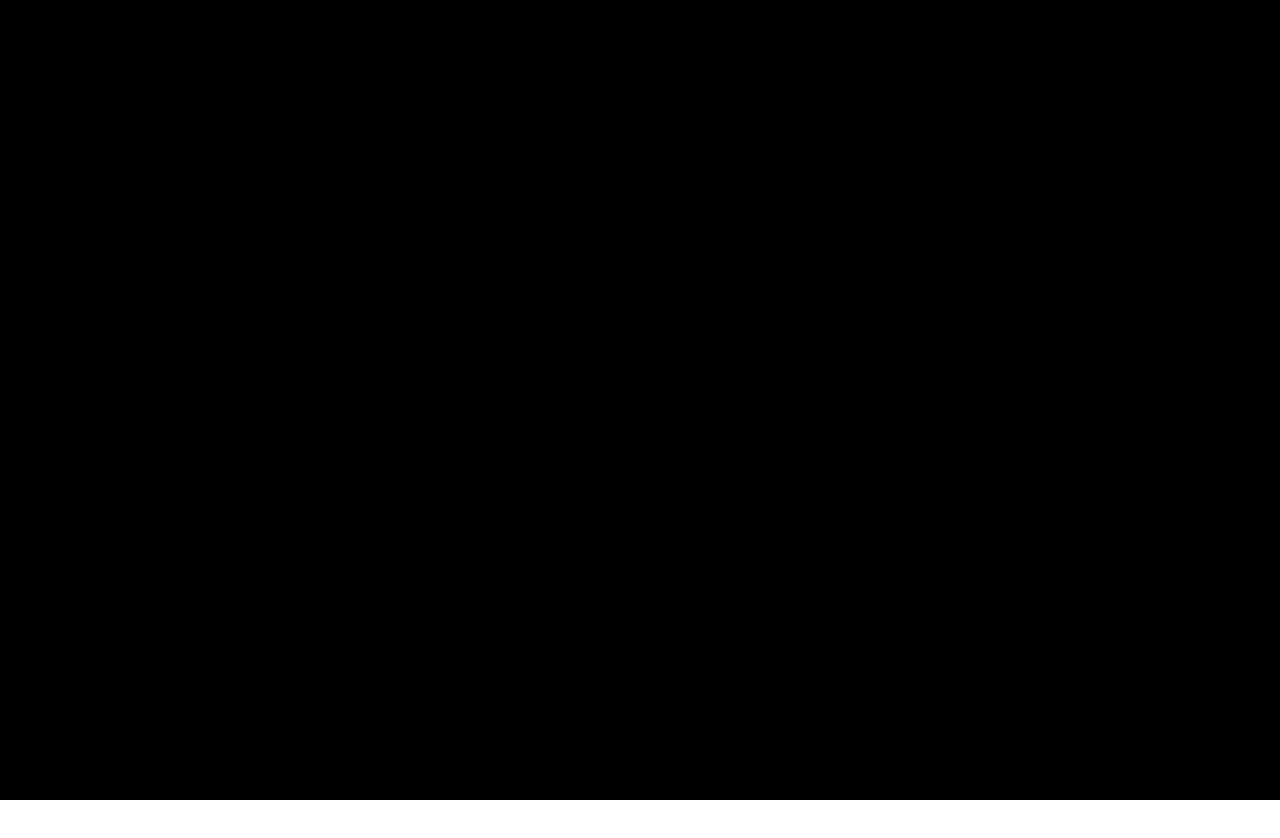
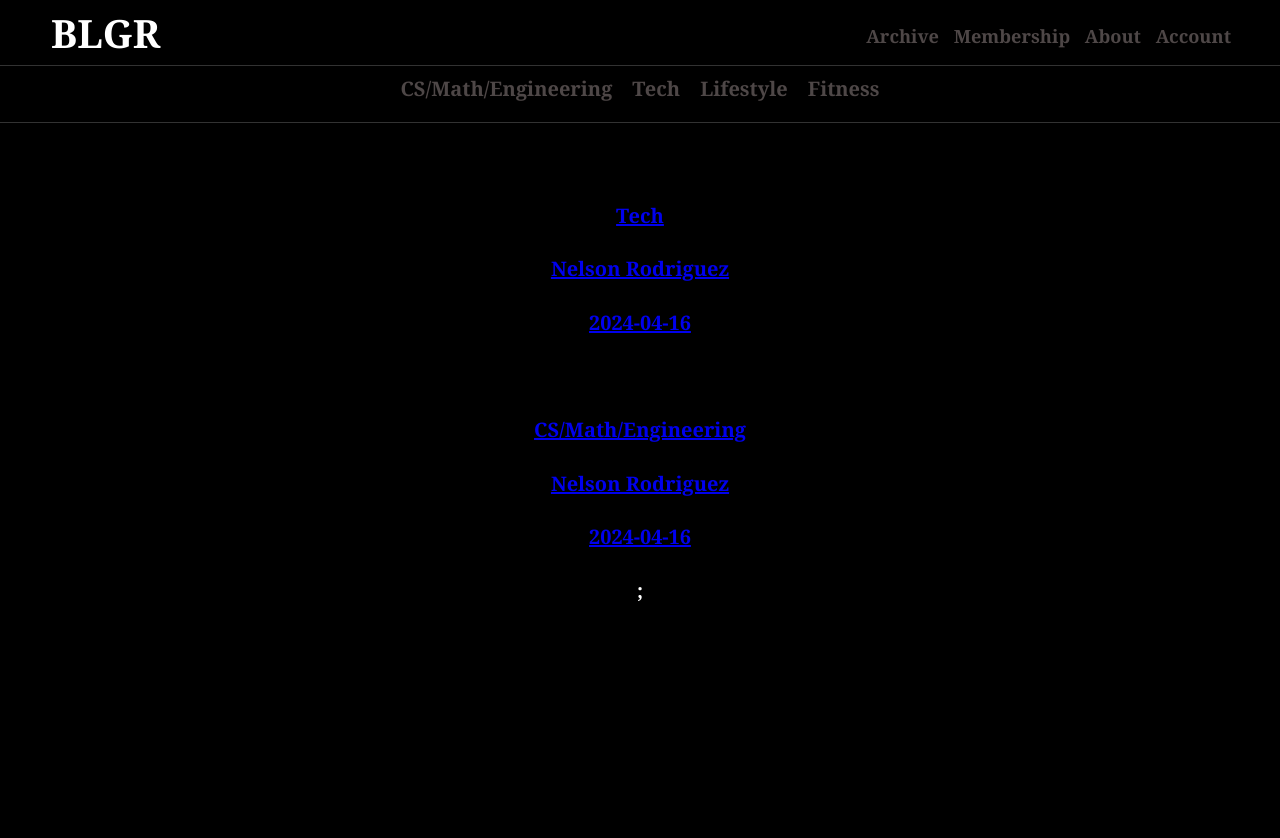
Before and after one commit to Yugenero/Nexus, a React (Create React App) app: page /archive in a window 1280 px wide. Before the commit this address had no page. Shown: the top 838 px of the page. Before the commit the page ends 800 px from the top, so only its background shows below. Built offline with nearby package versions, Linux system fonts and the light colour scheme.

Commit message:
blog post array functionality

```diff
--- a/src/App.js
+++ b/src/App.js
@@ -2,6 +2,7 @@
 import Register from './pages/register.js';
 import Home from './pages/home.js';
 import Archive from './pages/archive.js';
+import About from './pages/about.js';
 import { BrowserRouter as Router, Route, Routes } from 'react-router-dom';
 
 function App() {
@@ -13,7 +14,8 @@
           <Routes>
             <Route path="/" element={<Home />} />
             <Route path="/register" element={<Register />} />
-            <Route path="/blogs" element={<Archive />} />
+            <Route path="/archive" element={<Archive />} />
+            <Route path="/about" element={<About />} />
           </Routes>
         <body className="App-body">
 
--- a/src/pages/about.js
+++ b/src/pages/about.js
@@ -0,0 +1,12 @@
+import React from "react";
+
+function About() {
+	return (
+		<div>
+			<h1> About </h1>
+			<p> This is the about page </p>
+		</div>
+	);
+}
+
+export default About;
--- a/src/pages/archive.js
+++ b/src/pages/archive.js
@@ -1,21 +1,32 @@
 import React, { useEffect } from "react";
-import './styles/blogs.css';
+import './styles/archive.css';
+import { useNavigate } from 'react-router-dom';
 import Header from './components/header';
+import BlogPostList from "./components/blogPostList";
+import posts from "./components/blogPostData";
 import anime from 'animejs';
 
 
 function Archive() {
+
+	const navigate = useNavigate();
+	const navigateToCS = () => navigate('/');
+	const navigateToTech = () => navigate('/');
+	const navigateToLifestyle= () => navigate('/');
+	const navigateToFitness = () => navigate('/');
+
 	return (
 		<div className="blogs_ui">
+			<Header/>
 			<div className="blogs_header">
-				<a className="blogs_header_topiclink">link</a>
-				<a className="blogs_header_topiclink">link</a>
-				<a className="blogs_header_topiclink">link</a>
-				<a className="blogs_header_topiclink">link</a>
+				<a className="blogs_header_topiclink" onClick={navigateToCS}>CS/Math/Engineering</a>
+				<a className="blogs_header_topiclink" onClick={navigateToTech}>Tech</a>
+				<a className="blogs_header_topiclink" onClick={navigateToLifestyle}>Lifestyle</a>
+				<a className="blogs_header_topiclink" onClick={navigateToFitness}>Fitness</a>
 			</div>
-			<Header/>
+			<div className="blogs_break"></div>
 			<div className="blogs_body">
-
+				<BlogPostList posts={posts}/>
 			</div>
 		</div>
 	);
--- /dev/null
+++ b/src/pages/components/blogPostData.js
@@ -0,0 +1,25 @@
+import React from "react";
+
+/**
+ * Posts array to hold blog post data
+ */
+const posts = [
+	{
+		id: 1,
+		category: "Tech",
+		author: "Nelson Rodriguez",
+		date: "2024-04-16",
+		excerpt: "Lorem ipsum dolor sit amet...",
+		body: "Lorem ipsum dolor sit amet, consectetur adipiscing elit, sed do eiusmod tempor incididunt ut labore et dolore magna aliqua. Ut enim ad minim veniam, quis nostrud exercitation ullamco laboris nisi ut aliquip ex ea commodo consequat. Duis aute irure dolor in reprehenderit in voluptate velit esse cillum dolore eu fugiat nulla pariatur. Excepteur sint occaecat cupidatat non proident, sunt in culpa qui officia deserunt mollit anim id est laborum.",
+	},
+	{
+		id: 1,
+		category: "CS/Math/Engineering",
+		author: "Nelson Rodriguez",
+		date: "2024-04-16",
+		excerpt: "Lorem ipsum dolor sit amet...",
+		body: "Lorem ipsum dolor sit amet, consectetur adipiscing elit, sed do eiusmod tempor incididunt ut labore et dolore magna aliqua. Ut enim ad minim veniam, quis nostrud exercitation ullamco laboris nisi ut aliquip ex ea commodo consequat. Duis aute irure dolor in reprehenderit in voluptate velit esse cillum dolore eu fugiat nulla pariatur. Excepteur sint occaecat cupidatat non proident, sunt in culpa qui officia deserunt mollit anim id est laborum.",
+	},
+];
+
+export default posts;
--- /dev/null
+++ b/src/pages/components/blogPostList.js
@@ -0,0 +1,31 @@
+import React from "react";
+import { useNavigate } from 'react-router-dom';
+import { Link } from "react-router-dom";
+
+/**
+ * create blog post list with posts as parameter
+ * @param {posts} param0
+ * @returns array of blog posts or a map that will be passed to the component
+ * that will render the blog post list and be displayed as a list of blog posts
+ * such that when the user clicks on the link, they will be taken to the blog
+ * post page
+ */
+function BlogPostList( {posts} ) {
+	return (
+		<div className="blog_post_list">
+			{posts.map(post => (
+				<Link className="blog_post_list_link "key={posts.id} to={`/blog/${post.id}`}>
+					{/**alt incase user cant see img */}
+					<img src={post.imageUrl} alt={post.title} />
+					<h2>{post.title}</h2>
+					<h4>{post.category}</h4>
+					<h4>{post.author}</h4>
+					<h4>{post.date}</h4>
+				</Link>
+			))};
+		</div>
+
+	);
+};
+
+export default BlogPostList;
--- /dev/null
+++ b/src/pages/styles/archive.css
@@ -0,0 +1,49 @@
+/**
+ * Archive Page
+ */
+.blogs_ui {
+	display: flex;
+	margin-bottom: 150px;
+	flex-direction: column;
+	justify-content: center;
+	align-items: center;
+	font-weight: bold;
+	font-family: Georgia, 'Times New Roman', Times, serif
+}
+
+.blogs_header {
+	display: flex;
+	justify-content: center;
+	font-family: Georgia, 'Times New Roman', Times, serif;
+	transform: translateY(65px);
+}
+
+.blogs_header_topiclink {
+	font-size: 20px;
+	margin: 10px;
+	color: rgb(78, 71, 71);
+}
+.blogs_header_topiclink:hover {
+	cursor: pointer;
+	color: white;
+}
+.blogs_break {
+	transform: translateY(75px);
+	border: none;
+	border-top: 1px solid rgb(50, 50, 50);
+	width: 100vw;
+}
+
+/**
+ * Blog Post List
+ */
+.blog_post_list {
+	display: flex;
+	position: relative;
+	flex-direction: column;
+	justify-content: center;
+	align-items: center;
+	width: 100vw;
+	font-size: 20px;
+	transform: translateY(100px);
+}
--- a/src/pages/styles/blogs.css
+++ /dev/null
@@ -1,19 +0,0 @@
-.header {
-	position: fixed;
-	top: 0;
-	left: 0;
-	right: 0;
-	z-index: 1000;
-	display: flex;
-	justify-content: space-between;
-	align-items: center;
-	padding: 6px 6px;
-	width: 100vw;
-	background-color: black;
-	font-family: Georgia, 'Times New Roman', Times, serif;
-	border-bottom: rgb(50, 50, 50) 1px solid;
-}
-
-.blogs_ui {
-
-}
--- a/src/pages/styles/home.css
+++ b/src/pages/styles/home.css
@@ -59,8 +59,12 @@
 	border-bottom: rgb(50, 50, 50) 1px solid;
 }
 .header_logo {
+	color: white;
 	margin-left: 45px;
 	font-size: 1.5em;
+}
+.header_logo:hover {
+	cursor: pointer;
 }
 .header_nav {
 	margin-right: 45px;
```
Also changed, not shown: src/pages/components/blogPost.js (added, +19 -0 lines), src/pages/components/footer.js (added, +20 -0 lines).
